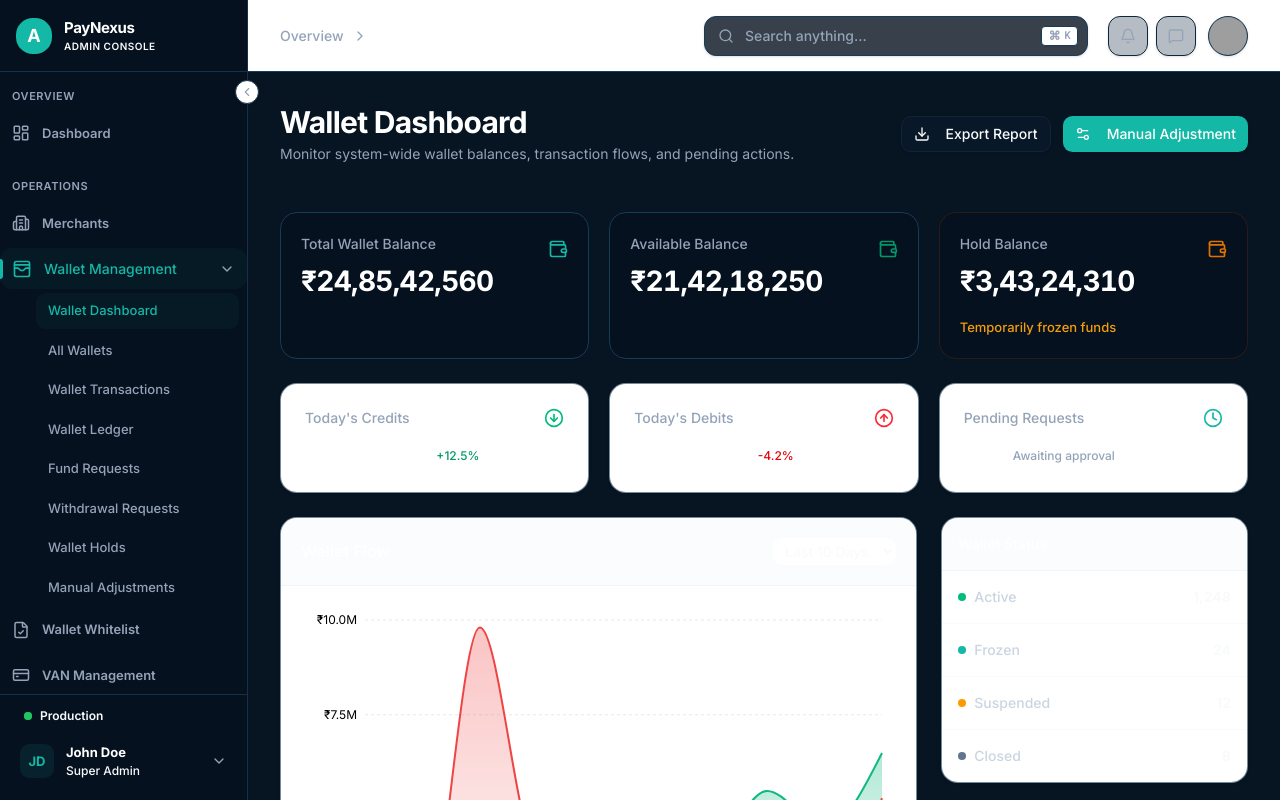
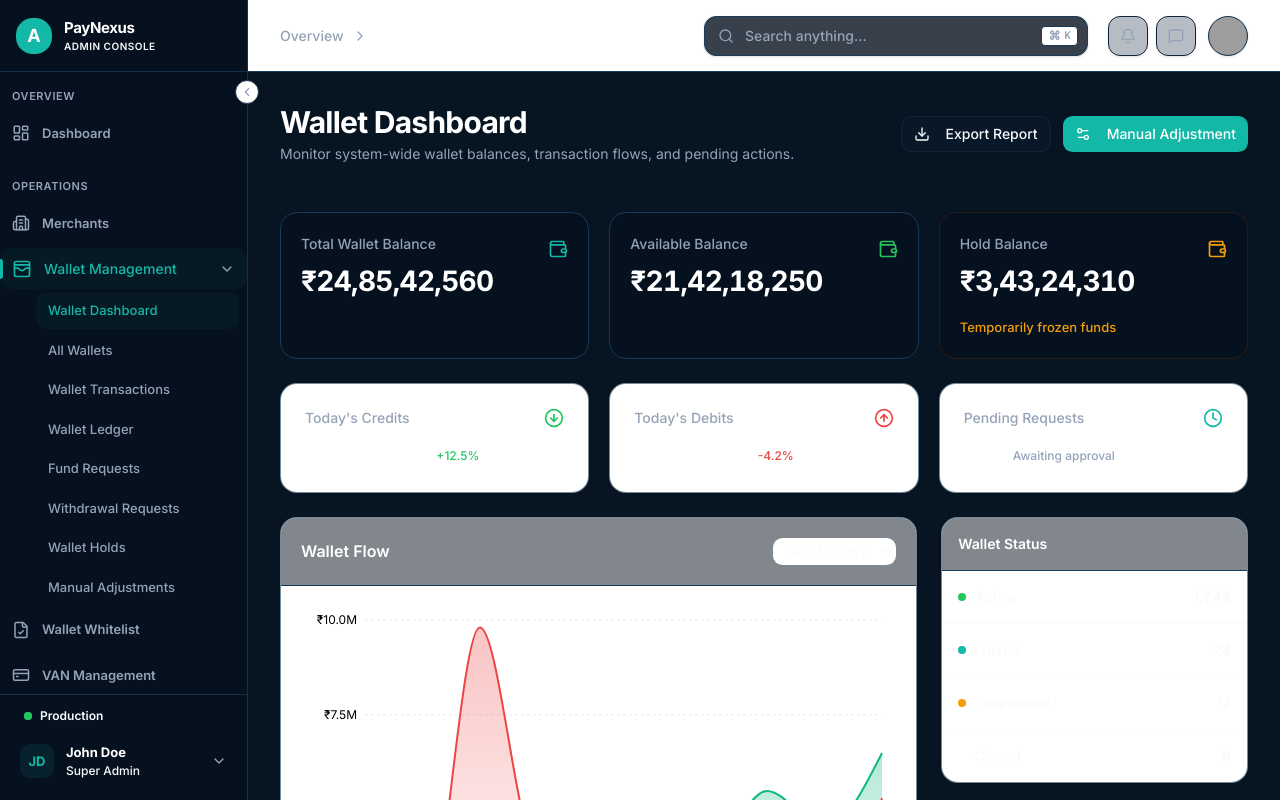
Before and after one commit to 0xkid-root/payoutClone, a Next.js app: page /wallet in a window 1280 px wide. Built offline with nearby package versions, Linux system fonts and the light colour scheme; grey boxes are pictures that could not be loaded.

Commit message:
style: update wallet-dashboard-page.tsx for theme migration

```diff
--- a/src/features/wallet/components/wallet-dashboard-page.tsx
+++ b/src/features/wallet/components/wallet-dashboard-page.tsx
@@ -49,7 +49,7 @@ export function WalletDashboardPage() {
         description="Monitor system-wide wallet balances, transaction flows, and pending actions."
         actions={
           <div className="flex items-center gap-3">
-            <Button variant="outline" className="bg-white shadow-sm bg-background border-border border-border">
+            <Button variant="outline" className="bg-white shadow-sm bg-background border-border">
               <Download className="mr-2 h-4 w-4" />
               Export Report
             </Button>
@@ -81,13 +81,13 @@ export function WalletDashboardPage() {
               title="Available Balance"
               value={formatCurrency(stats.availableBalance)}
               icon={Wallet}
-              iconColorClass="text-emerald-600"
+              iconColorClass="text-success"
             />
             <StatCard
               title="Hold Balance"
               value={formatCurrency(stats.holdBalance)}
               icon={Wallet}
-              iconColorClass="text-amber-600"
+              iconColorClass="text-warning"
               alertText="Temporarily frozen funds"
             />
           </>
@@ -105,11 +105,11 @@ export function WalletDashboardPage() {
             <div className="rounded-xl border border-border/60 bg-white p-6 shadow-sm border-border bg-background">
               <div className="flex items-center justify-between">
                 <p className="text-sm font-medium text-muted-foreground">Today's Credits</p>
-                <ArrowDownCircle className="h-5 w-5 text-emerald-500" />
+                <ArrowDownCircle className="h-5 w-5 text-success" />
               </div>
               <div className="mt-2 flex items-baseline gap-2">
                 <p className="text-2xl font-bold text-foreground dark:text-white">{formatCurrency(stats.todaysCredits)}</p>
-                <span className={`text-xs font-medium ${stats.creditsComparison > 0 ? "text-emerald-600" : "text-red-600"}`}>
+                <span className={`text-xs font-medium ${stats.creditsComparison > 0 ? "text-success" : "text-danger"}`}>
                   {stats.creditsComparison > 0 ? "+" : ""}{stats.creditsComparison}%
                 </span>
               </div>
@@ -117,11 +117,11 @@ export function WalletDashboardPage() {
             <div className="rounded-xl border border-border/60 bg-white p-6 shadow-sm border-border bg-background">
               <div className="flex items-center justify-between">
                 <p className="text-sm font-medium text-muted-foreground">Today's Debits</p>
-                <ArrowUpCircle className="h-5 w-5 text-red-500" />
+                <ArrowUpCircle className="h-5 w-5 text-danger" />
               </div>
               <div className="mt-2 flex items-baseline gap-2">
                 <p className="text-2xl font-bold text-foreground dark:text-white">{formatCurrency(stats.todaysDebits)}</p>
-                <span className={`text-xs font-medium ${stats.debitsComparison > 0 ? "text-emerald-600" : "text-red-600"}`}>
+                <span className={`text-xs font-medium ${stats.debitsComparison > 0 ? "text-success" : "text-danger"}`}>
                   {stats.debitsComparison > 0 ? "+" : ""}{stats.debitsComparison}%
                 </span>
               </div>
@@ -143,7 +143,7 @@ export function WalletDashboardPage() {
       <div className="grid gap-6 lg:grid-cols-3">
         {/* Wallet Flow Chart */}
         <div className="lg:col-span-2 rounded-xl border border-border/60 bg-white shadow-sm border-border bg-background flex flex-col overflow-hidden">
-          <div className="p-5 border-b border-slate-100 border-border flex justify-between items-center bg-slate-50/50 bg-background/50">
+          <div className="p-5 border-b border-border flex justify-between items-center bg-background/50">
             <h3 className="text-base font-semibold text-foreground dark:text-white">Wallet Flow</h3>
             <select className="text-sm border-border rounded-md bg-white bg-background border-border py-1 px-2">
               <option>Last 10 Days</option>
@@ -191,24 +191,24 @@ export function WalletDashboardPage() {
         <div className="flex flex-col gap-6">
           {/* Status Distribution */}
           <div className="rounded-xl border border-border/60 bg-white shadow-sm border-border bg-background overflow-hidden">
-            <div className="p-4 border-b border-slate-100 border-border bg-slate-50/50 bg-background/50">
+            <div className="p-4 border-b border-border bg-background/50">
               <h3 className="text-sm font-semibold text-foreground dark:text-white">Wallet Status</h3>
             </div>
             <div className="p-0">
               <div className="flex justify-between items-center p-4 border-b border-slate-50 border-border/50">
-                <div className="flex items-center gap-2"><div className="w-2 h-2 rounded-full bg-emerald-500"></div><span className="text-sm font-medium text-slate-700 dark:text-slate-300">Active</span></div>
+                <div className="flex items-center gap-2"><div className="w-2 h-2 rounded-full bg-success/100"></div><span className="text-sm font-medium text-foreground">Active</span></div>
                 <span className="text-sm font-bold">1,248</span>
               </div>
               <div className="flex justify-between items-center p-4 border-b border-slate-50 border-border/50">
-                <div className="flex items-center gap-2"><div className="w-2 h-2 rounded-full bg-primary"></div><span className="text-sm font-medium text-slate-700 dark:text-slate-300">Frozen</span></div>
+                <div className="flex items-center gap-2"><div className="w-2 h-2 rounded-full bg-primary"></div><span className="text-sm font-medium text-foreground">Frozen</span></div>
                 <span className="text-sm font-bold">24</span>
               </div>
               <div className="flex justify-between items-center p-4 border-b border-slate-50 border-border/50">
-                <div className="flex items-center gap-2"><div className="w-2 h-2 rounded-full bg-amber-500"></div><span className="text-sm font-medium text-slate-700 dark:text-slate-300">Suspended</span></div>
+                <div className="flex items-center gap-2"><div className="w-2 h-2 rounded-full bg-warning/100"></div><span className="text-sm font-medium text-foreground">Suspended</span></div>
                 <span className="text-sm font-bold">12</span>
               </div>
               <div className="flex justify-between items-center p-4">
-                <div className="flex items-center gap-2"><div className="w-2 h-2 rounded-full bg-slate-500"></div><span className="text-sm font-medium text-slate-700 dark:text-slate-300">Closed</span></div>
+                <div className="flex items-center gap-2"><div className="w-2 h-2 rounded-full bg-background0"></div><span className="text-sm font-medium text-foreground">Closed</span></div>
                 <span className="text-sm font-bold">8</span>
               </div>
             </div>
@@ -216,43 +216,43 @@ export function WalletDashboardPage() {
 
           {/* Pending Actions */}
           <div className="rounded-xl border border-border/60 bg-white shadow-sm border-border bg-background overflow-hidden flex-1">
-            <div className="p-4 border-b border-slate-100 border-border bg-slate-50/50 bg-background/50">
+            <div className="p-4 border-b border-border bg-background/50">
               <h3 className="text-sm font-semibold text-foreground dark:text-white">Pending Actions</h3>
             </div>
             <div className="p-2 space-y-1">
-              <Link href="/wallet/fund-requests" className="flex items-center justify-between p-3 rounded-lg hover:bg-slate-50 dark:hover:bg-card/50 transition-colors group">
+              <Link href="/wallet/fund-requests" className="flex items-center justify-between p-3 rounded-lg hover:bg-background dark:hover:bg-card/50 transition-colors group">
                 <div className="flex items-center gap-3">
-                  <div className="p-2 rounded-md bg-indigo-50 text-primary dark:bg-indigo-900/30 dark:text-indigo-400">
+                  <div className="p-2 rounded-md bg-primary/10 text-primary dark:bg-primary/10 dark:text-primary">
                     <HandCoins className="h-4 w-4" />
                   </div>
-                  <span className="text-sm font-medium text-slate-700 dark:text-slate-300">Fund Requests</span>
+                  <span className="text-sm font-medium text-foreground">Fund Requests</span>
                 </div>
                 <div className="flex items-center gap-3">
-                  <Badge variant="secondary" className="bg-amber-100 text-amber-700 hover:bg-amber-100 dark:bg-amber-900/30 dark:text-amber-500">42</Badge>
+                  <Badge variant="secondary" className="bg-amber-100 text-amber-700 hover:bg-amber-100 dark:bg-amber-900/30 dark:text-warning">42</Badge>
                 </div>
               </Link>
 
-              <Link href="/wallet/withdrawals" className="flex items-center justify-between p-3 rounded-lg hover:bg-slate-50 dark:hover:bg-card/50 transition-colors group">
+              <Link href="/wallet/withdrawals" className="flex items-center justify-between p-3 rounded-lg hover:bg-background dark:hover:bg-card/50 transition-colors group">
                 <div className="flex items-center gap-3">
-                  <div className="p-2 rounded-md bg-emerald-50 text-emerald-600 dark:bg-emerald-900/30 dark:text-emerald-400">
+                  <div className="p-2 rounded-md bg-success/10 text-success dark:bg-emerald-900/30 dark:text-emerald-400">
                     <CreditCard className="h-4 w-4" />
                   </div>
-                  <span className="text-sm font-medium text-slate-700 dark:text-slate-300">Withdrawal Requests</span>
+                  <span className="text-sm font-medium text-foreground">Withdrawal Requests</span>
                 </div>
                 <div className="flex items-center gap-3">
-                  <Badge variant="secondary" className="bg-amber-100 text-amber-700 hover:bg-amber-100 dark:bg-amber-900/30 dark:text-amber-500">31</Badge>
+                  <Badge variant="secondary" className="bg-amber-100 text-amber-700 hover:bg-amber-100 dark:bg-amber-900/30 dark:text-warning">31</Badge>
                 </div>
               </Link>
 
-              <Link href="/wallet/adjustments" className="flex items-center justify-between p-3 rounded-lg hover:bg-slate-50 dark:hover:bg-card/50 transition-colors group">
+              <Link href="/wallet/adjustments" className="flex items-center justify-between p-3 rounded-lg hover:bg-background dark:hover:bg-card/50 transition-colors group">
                 <div className="flex items-center gap-3">
-                  <div className="p-2 rounded-md bg-blue-50 text-blue-600 dark:bg-blue-900/30 dark:text-blue-400">
+                  <div className="p-2 rounded-md bg-info/10 text-info dark:bg-blue-900/30 dark:text-blue-400">
                     <RefreshCw className="h-4 w-4" />
                   </div>
-                  <span className="text-sm font-medium text-slate-700 dark:text-slate-300">Manual Adjustments</span>
+                  <span className="text-sm font-medium text-foreground">Manual Adjustments</span>
                 </div>
                 <div className="flex items-center gap-3">
-                  <Badge variant="secondary" className="bg-muted text-slate-700 hover:bg-muted bg-card dark:text-slate-300">8</Badge>
+                  <Badge variant="secondary" className="bg-muted text-foreground hover:bg-muted bg-card text-foreground">8</Badge>
                 </div>
               </Link>
             </div>
@@ -262,7 +262,7 @@ export function WalletDashboardPage() {
 
       {/* Recent Activity Table */}
       <div className="rounded-xl border border-border/60 bg-white shadow-sm border-border bg-background overflow-hidden mt-2">
-        <div className="p-5 border-b border-slate-100 border-border bg-slate-50/50 bg-background/50 flex justify-between items-center">
+        <div className="p-5 border-b border-border bg-background/50 flex justify-between items-center">
           <h3 className="text-base font-semibold text-foreground dark:text-white">Recent Wallet Activity</h3>
           <Link href="/wallet/transactions">
             <Button variant="link" className="text-primary h-auto p-0 text-sm">View All &rarr;</Button>
@@ -272,7 +272,7 @@ export function WalletDashboardPage() {
         <div className="overflow-x-auto">
           <Table>
             <TableHeader className="bg-transparent">
-              <TableRow className="hover:bg-transparent border-slate-100 border-border">
+              <TableRow className="hover:bg-transparent border-border">
                 <TableHead className="h-10 text-xs font-semibold uppercase tracking-wider text-muted-foreground">Transaction ID</TableHead>
                 <TableHead className="h-10 text-xs font-semibold uppercase tracking-wider text-muted-foreground">Merchant</TableHead>
                 <TableHead className="h-10 text-xs font-semibold uppercase tracking-wider text-muted-foreground">Type</TableHead>
@@ -288,33 +288,33 @@ export function WalletDashboardPage() {
                   <TableCell colSpan={7} className="h-32 text-center text-muted-foreground">Loading transactions...</TableCell>
                 </TableRow>
               ) : transactions?.slice(0, 5).map((tx) => (
-                <TableRow key={tx.id} className="border-slate-100 border-border/50 hover:bg-slate-50/50 dark:hover:bg-card/30 transition-colors">
+                <TableRow key={tx.id} className="border-border/50 hover:bg-background dark:hover:bg-card/30 transition-colors">
                   <TableCell className="font-medium text-foreground dark:text-white text-[13px]">{tx.id}</TableCell>
-                  <TableCell className="text-slate-600 text-muted-foreground text-[13px] font-medium">{tx.merchantName}</TableCell>
+                  <TableCell className="text-muted-foreground text-[13px] font-medium">{tx.merchantName}</TableCell>
                   <TableCell>
                     <span className={`inline-flex items-center rounded-full border px-2 py-0.5 text-[11px] font-semibold ${
-                      tx.type === 'Credit' ? 'border-emerald-200/50 bg-emerald-50 text-emerald-600 dark:bg-emerald-500/10' :
-                      tx.type === 'Debit' ? 'border-red-200/50 bg-red-50 text-red-600 dark:bg-red-500/10' :
-                      'border-indigo-200/50 bg-indigo-50 text-primary dark:bg-primary/10'
+                      tx.type === 'Credit' ? 'border-success/30 bg-success/10 text-success dark:bg-success/100/10' :
+                      tx.type === 'Debit' ? 'border-danger/30 bg-danger/10 text-danger dark:bg-danger/100/10' :
+                      'border-primary/20/50 bg-primary/10 text-primary dark:bg-primary/10'
                     }`}>
                       {tx.type}
                     </span>
                   </TableCell>
                   <TableCell className={`text-right text-[13px] font-semibold tabular-nums ${
-                    tx.type === 'Credit' ? 'text-emerald-600' :
-                    tx.type === 'Debit' || tx.type === 'Withdrawal' ? 'text-red-600' : 'text-foreground dark:text-white'
+                    tx.type === 'Credit' ? 'text-success' :
+                    tx.type === 'Debit' || tx.type === 'Withdrawal' ? 'text-danger' : 'text-foreground dark:text-white'
                   }`}>
                     {tx.type === 'Credit' ? '+' : tx.type === 'Debit' || tx.type === 'Withdrawal' ? '-' : ''}
                     {formatCurrency(tx.amount)}
                   </TableCell>
-                  <TableCell className="text-right text-[13px] text-slate-600 text-muted-foreground tabular-nums">
+                  <TableCell className="text-right text-[13px] text-muted-foreground tabular-nums">
                     {formatCurrency(tx.balanceAfter)}
                   </TableCell>
                   <TableCell>
                     <span className={`inline-flex items-center rounded-full border px-2 py-0.5 text-[11px] font-semibold ${
-                      tx.status === 'Success' ? 'border-emerald-200/50 bg-emerald-50 text-emerald-600 dark:bg-emerald-500/10' :
-                      tx.status === 'Pending' || tx.status === 'Processing' ? 'border-amber-200/50 bg-amber-50 text-amber-600 dark:bg-amber-500/10' :
-                      'border-red-200/50 bg-red-50 text-red-600 dark:bg-red-500/10'
+                      tx.status === 'Success' ? 'border-success/30 bg-success/10 text-success dark:bg-success/100/10' :
+                      tx.status === 'Pending' || tx.status === 'Processing' ? 'border-warning/30 bg-warning/10 text-warning dark:bg-warning/100/10' :
+                      'border-danger/30 bg-danger/10 text-danger dark:bg-danger/100/10'
                     }`}>
                       {tx.status}
                     </span>
```
